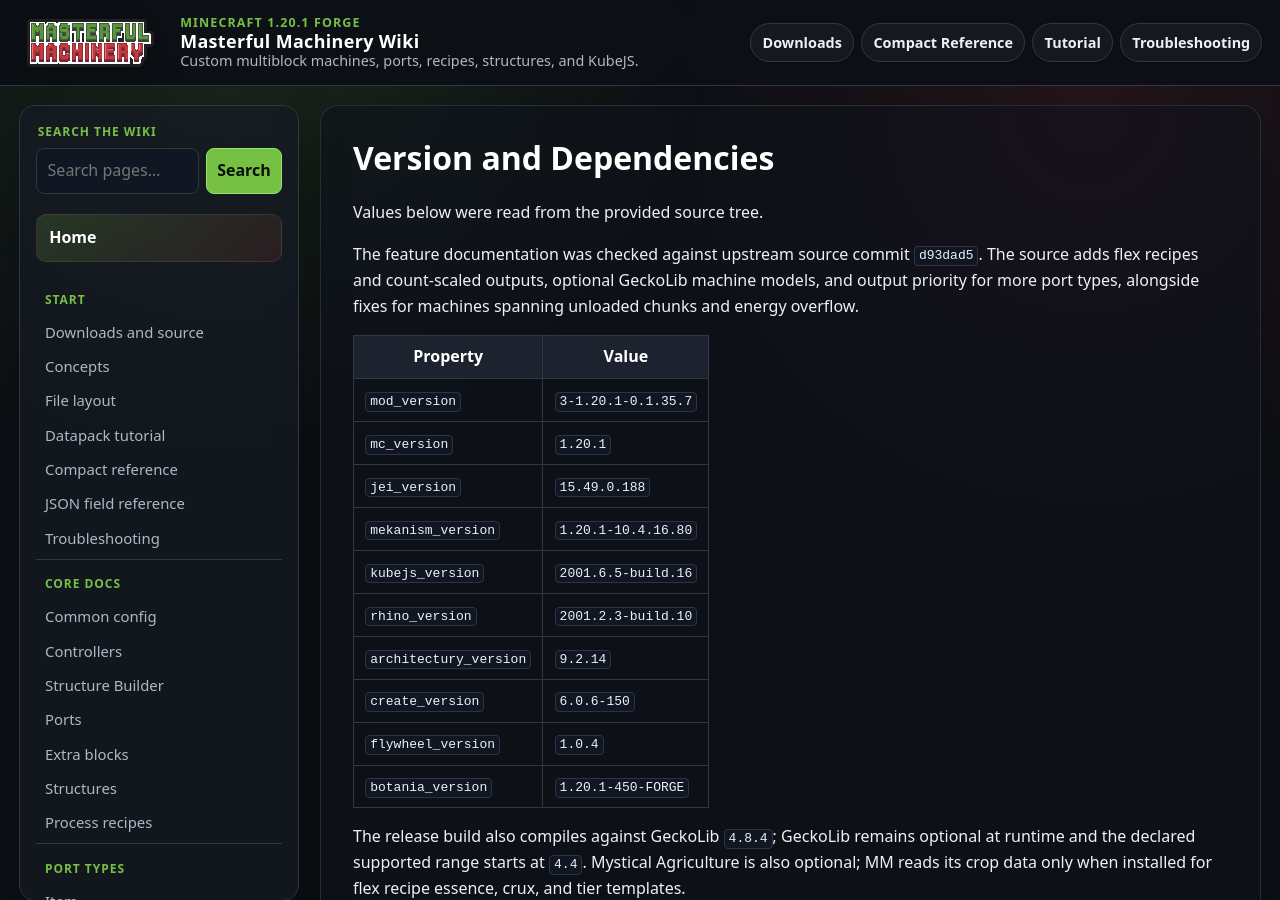
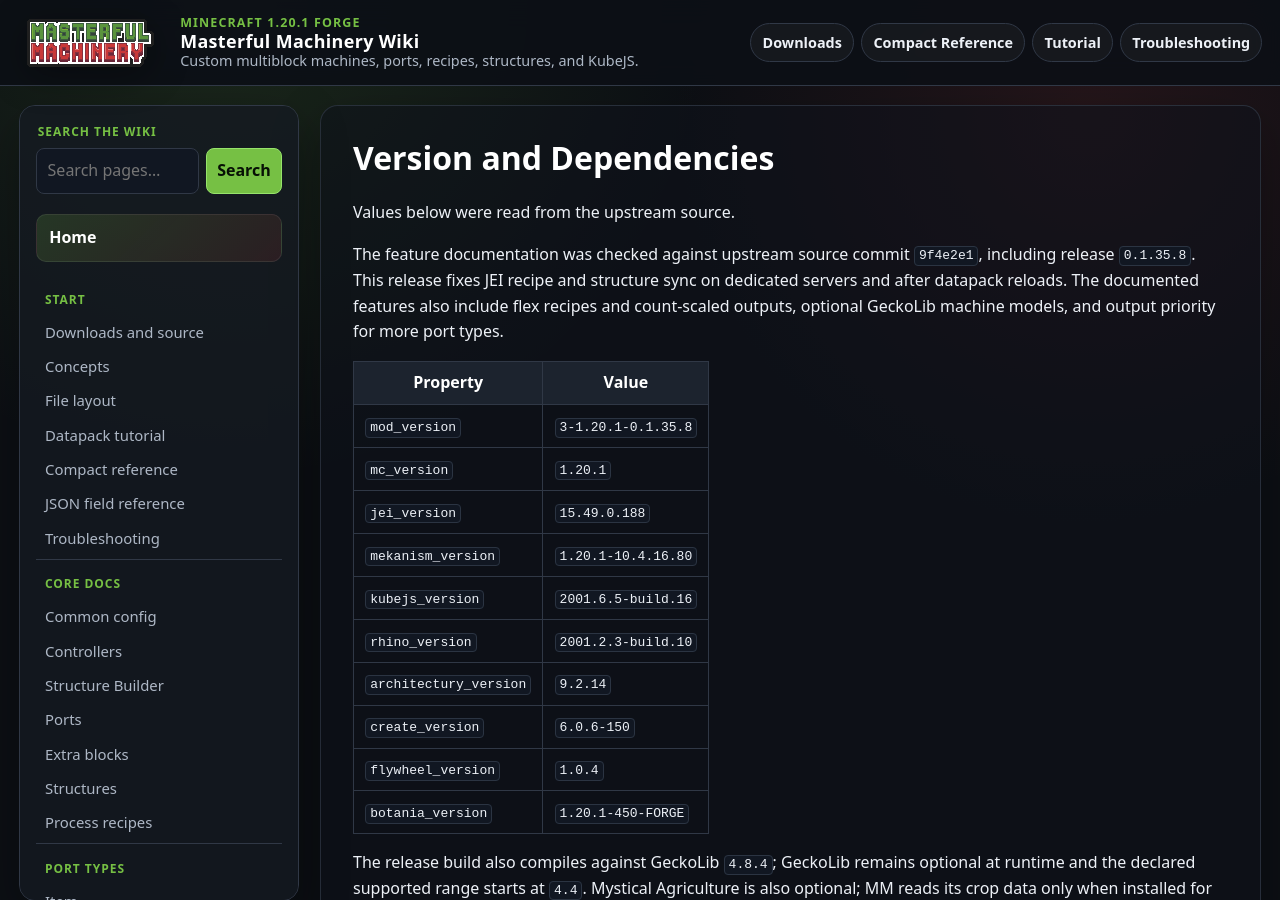
Before and after one commit to FrozenGalaxy/masterful-machinery-wiki, a Jekyll site: the page built from reference/version-and-dependencies.md, in a window 1280 px wide and 900 px high. Built offline with Jekyll 4.4.1, drawn with Linux system fonts in a browser that asks for light colours.

Commit message:
update wiki for 0.1.35.8

```diff
--- a/reference/version-and-dependencies.md
+++ b/reference/version-and-dependencies.md
@@ -5,13 +5,13 @@ title: "Version and Dependencies"
 
 # Version and Dependencies
 
-Values below were read from the provided source tree.
+Values below were read from the upstream source.
 
-The feature documentation was checked against upstream source commit `d93dad5`. The source adds flex recipes and count-scaled outputs, optional GeckoLib machine models, and output priority for more port types, alongside fixes for machines spanning unloaded chunks and energy overflow.
+The feature documentation was checked against upstream source commit `9f4e2e1`, including release `0.1.35.8`. This release fixes JEI recipe and structure sync on dedicated servers and after datapack reloads. The documented features also include flex recipes and count-scaled outputs, optional GeckoLib machine models, and output priority for more port types.
 
 | Property | Value |
 |---|---|
-| `mod_version` | `3-1.20.1-0.1.35.7` |
+| `mod_version` | `3-1.20.1-0.1.35.8` |
 | `mc_version` | `1.20.1` |
 | `jei_version` | `15.49.0.188` |
 | `mekanism_version` | `1.20.1-10.4.16.80` |
```
Also changed, not shown: reference/troubleshooting.md (+4 -0 lines).
